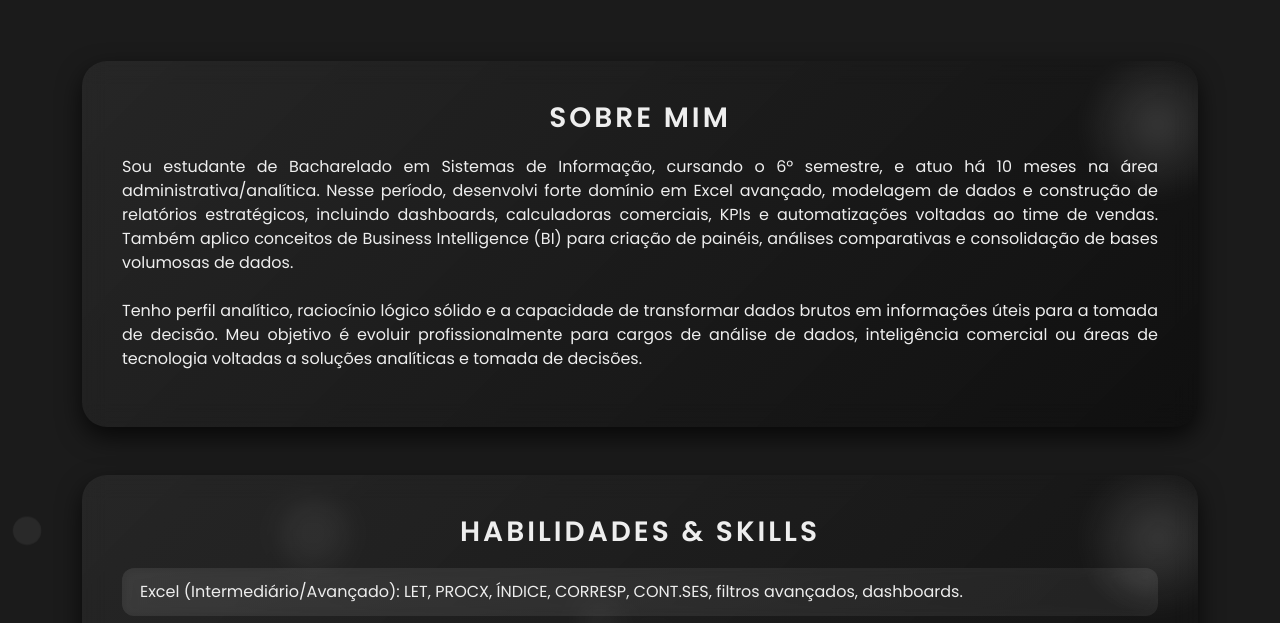
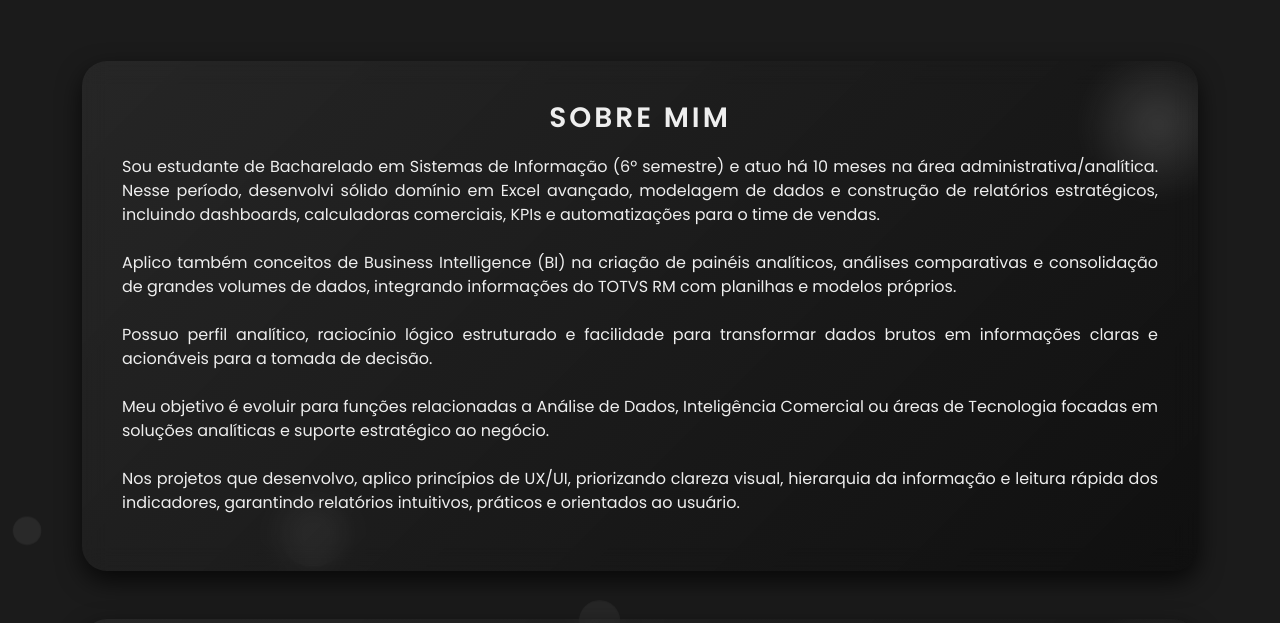
Before and after one commit to JohnSilva18/Portifolio-Pessoal, a plain HTML site: page index.html in a window 1280 px wide. Shown: the part 131-754 px from the top of the page. Drawn offline with nearby package versions, Linux system fonts and the light colour scheme.

Commit message:
Update index.html

```diff
--- a/index.html
+++ b/index.html
@@ -176,17 +176,24 @@
                     <div class="light-orb"></div>
                     <h2 class="section-title">Sobre Mim</h2>
                     <p>
-                        Sou estudante de Bacharelado em Sistemas de Informação, cursando o 6º semestre, e atuo há 10
-                        meses na área administrativa/analítica. Nesse período, desenvolvi forte domínio em Excel
-                        avançado, modelagem de dados e construção de relatórios estratégicos, incluindo dashboards,
-                        calculadoras comerciais, KPIs e automatizações voltadas ao time de vendas. Também aplico
-                        conceitos de Business Intelligence (BI) para criação de painéis,
-                        análises comparativas e consolidação de bases volumosas de dados.
+                        Sou estudante de Bacharelado em Sistemas de Informação (6º semestre) e atuo há 10 meses na área
+                        administrativa/analítica. Nesse período, desenvolvi sólido domínio em Excel avançado, modelagem
+                        de dados e construção de relatórios estratégicos, incluindo dashboards, calculadoras comerciais,
+                        KPIs e automatizações para o time de vendas.
                         <br><br>
-                        Tenho perfil analítico, raciocínio lógico sólido e a capacidade de transformar
-                        dados brutos em informações úteis para a tomada de decisão. Meu objetivo é evoluir
-                        profissionalmente para cargos de análise de dados, inteligência comercial ou áreas de tecnologia
-                        voltadas a soluções analíticas e tomada de decisões.
+                        Aplico também conceitos de Business Intelligence (BI) na criação de painéis analíticos, análises
+                        comparativas e consolidação de grandes volumes de dados, integrando informações do TOTVS RM com
+                        planilhas e modelos próprios.
+                        <br><br>
+                        Possuo perfil analítico, raciocínio lógico estruturado e facilidade para transformar dados
+                        brutos em informações claras e acionáveis para a tomada de decisão.
+                        <br><br>
+                        Meu objetivo é evoluir para funções relacionadas a Análise de Dados, Inteligência Comercial ou
+                        áreas de Tecnologia focadas em soluções analíticas e suporte estratégico ao negócio.
+                        <br><br>
+                        Nos projetos que desenvolvo, aplico princípios de UX/UI, priorizando clareza visual, hierarquia
+                        da informação e leitura rápida dos indicadores, garantindo relatórios intuitivos, práticos e
+                        orientados ao usuário.
                     </p>
                 </div>
             </div>
@@ -240,8 +247,8 @@
                                 conehcimentos de engenharia de regras e domínio da regra de negócios.
                             </p>
 
-                            <img src="image2.png" alt="Calculadora Bonificações"
-                                class="d-block mx-auto img-fluid" style="border-radius: 10px; max-width: 90%;">
+                            <img src="image2.png" alt="Calculadora Bonificações" class="d-block mx-auto img-fluid"
+                                style="border-radius: 10px; max-width: 90%;">
                         </div>
                     </div>
 
@@ -275,7 +282,18 @@
                             <p><strong>Painel de Consultas de Estoque:</strong> lógica analítica e modelagem de dados,
                                 domínio de excel avançado, otimização e performance de dados.</p>
 
-                            <img src="image5.png" alt="Painel de Consultas de Estoque:" class="d-block mx-auto img-fluid"
+                            <img src="image5.png" alt="Painel de Consultas de Estoque:"
+                                class="d-block mx-auto img-fluid" style="border-radius: 10px; max-width: 90%;">
+                        </div>
+                    </div>
+
+                </div>
+                <br>
+                <div class="search-section text-center">
+                    <div class="skill-item">
+                        <p><strong>Painel de Pesquisa de preços por Canal:</strong> estruturação de dados em informação,
+                            e dados, domínio de excel avançado, otimização e performance de dados.</p>
+                        <img src="image6.png" alt="Painel de pesquisa de preços:" class="d-block mx-auto img-fluid"
                             style="border-radius: 10px; max-width: 90%;">
                     </div>
                 </div>
```
Lines whose indentation alone changed are shown as unchanged.
